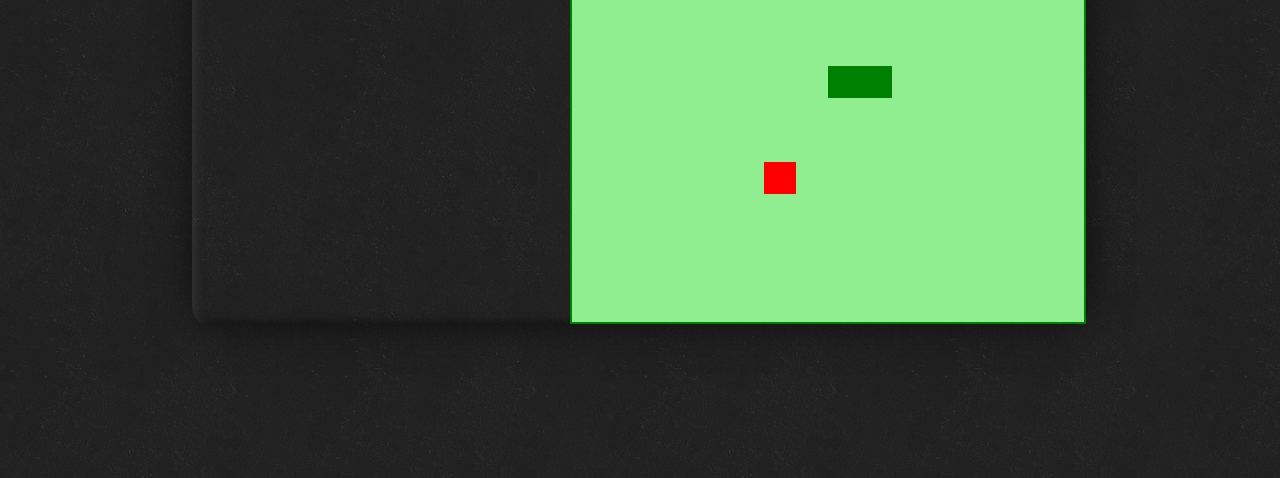
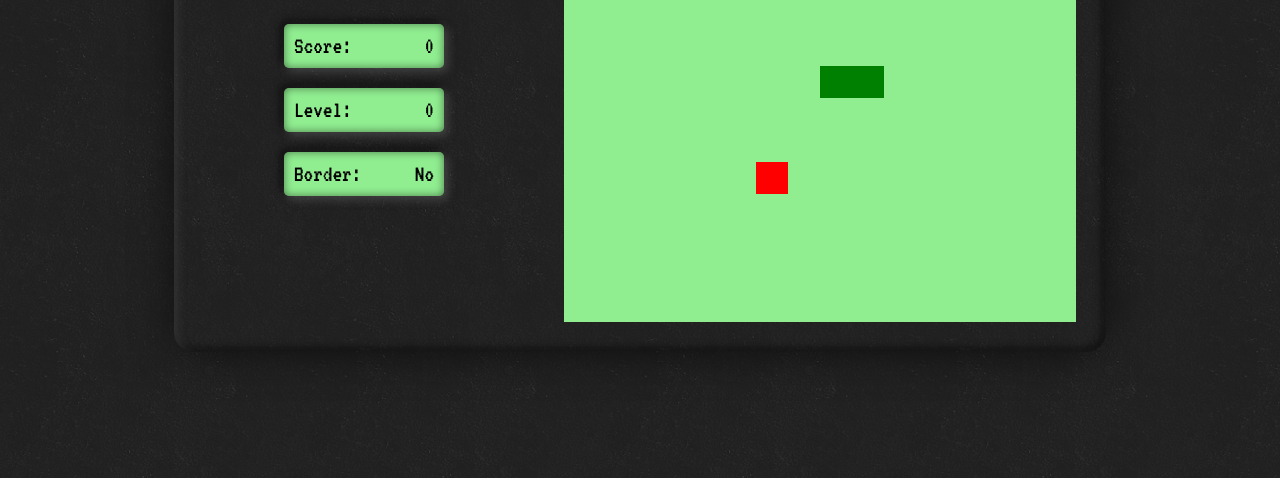
Before and after one commit to eldoncosta1/snake_game, a plain HTML site: page index.html in a window 1280 px wide. Shown: the part 322-800 px from the top of the page. Drawn offline with Linux system fonts and the light colour scheme.

Commit message:
Definindo itens: pontuação, nível e borda

```diff
--- a/css/style.css
+++ b/css/style.css
@@ -20,34 +20,49 @@ body {
 }
 
 aside {
-  width: 356px;
-  margin-right: 20px;
+  display: flex;
+  justify-content: center;
+  align-items: center;
+  flex-direction: column;
+  width: 320px;
+  margin-right: 40px;
 }
 
 h1 {
   font-family: 'Squada One', cursive;
   font-weight: 400;
   font-size: 4em;
-  margin-top: 0;
+  margin: 0 0 40px 0;
   text-shadow: -1px -1px 1px rgba(255,255,255,.1), 1px 1px 1px rgba(0,0,0,.5);
   /*background-image: url(../img/dark_wall.png);*/
   -webkit-background-clip: text;
   -webkit-text-fill-color: rgba(90,90,90, .1);
 }
 
-#content div {
-  display: flex;
-  align-items: center;
-  justify-content: center;
-  width: 460px;
-  height: 460px;;
+aside div {
+  font-family: 'VT323', monospace;
+  font-size: 1.5em;
+  width: 50%;
+  margin-bottom: 20px;
+  box-sizing: border-box;
+  padding: 10px;
   background-color: lightgreen;
+  border: none;
   border-radius: 5px;
   box-shadow: 4px 4px 8px rgba(100, 100, 100, .5),
   -4px -4px 8px rgba(0, 0, 0, .5),
   inset 0 0 8px rgba(0, 0, 0, .5);
 }
+aside div span {
+  float: right;
+}
+
+#jogo {
+  display: flex;
+  align-items: center;
+  justify-content: center;
+}
 
 canvas {
-  border: 2px solid green;
+ /* border: 2px solid green;*/
 }
--- a/index.html
+++ b/index.html
@@ -5,7 +5,7 @@
   <meta name="viewport" content="width=device-width, initial-scale=1.0">
   <title>Snake Game</title>
 
-  <link href="https://fonts.googleapis.com/css2?family=Squada+One&display=swap" rel="stylesheet">
+  <link href="https://fonts.googleapis.com/css2?family=Squada+One&display=swap&family=VT323&display=swap" rel="stylesheet">
   <link rel="stylesheet" href="css/style.css">
   <script defer src="js/script.js"></script> <!-- defer faz o javascript ser carregado após a página -->
 </head>
@@ -13,8 +13,17 @@
   <div id="content">
     <aside>
       <h1>SNAKE GAME!</h1>
+      <div id="score">
+        Score: <span>0</span>
+      </div>
+      <div id="level">
+        Level: <span>0</span>
+      </div>
+      <div id="boderGame">
+        Border: <span>No</span>
+      </div>
     </aside>
-    <div>
+    <div id="jogo">
       <canvas id="snake" width="512" height="512"></canvas>
     </div>
   </div>
```
